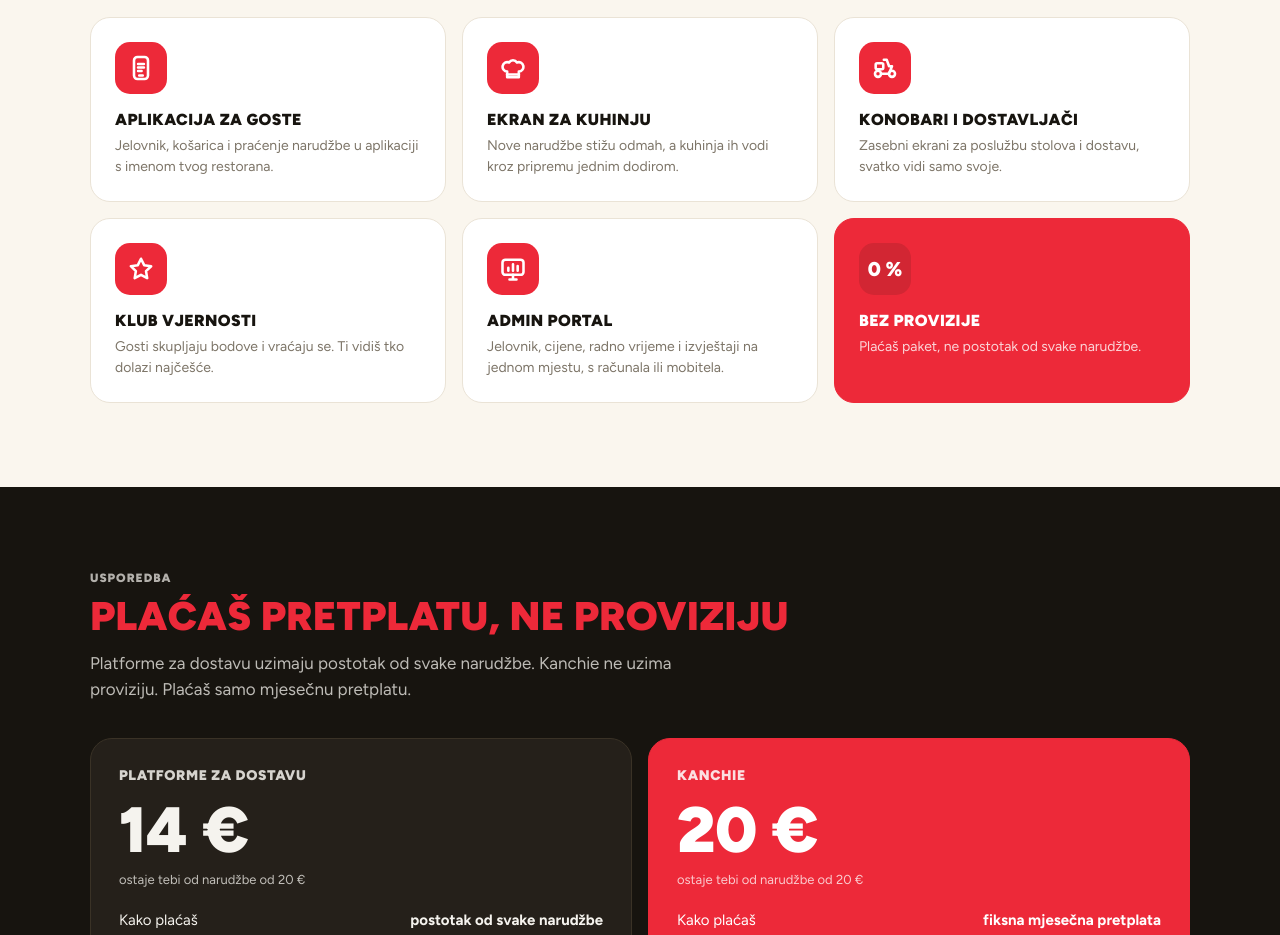
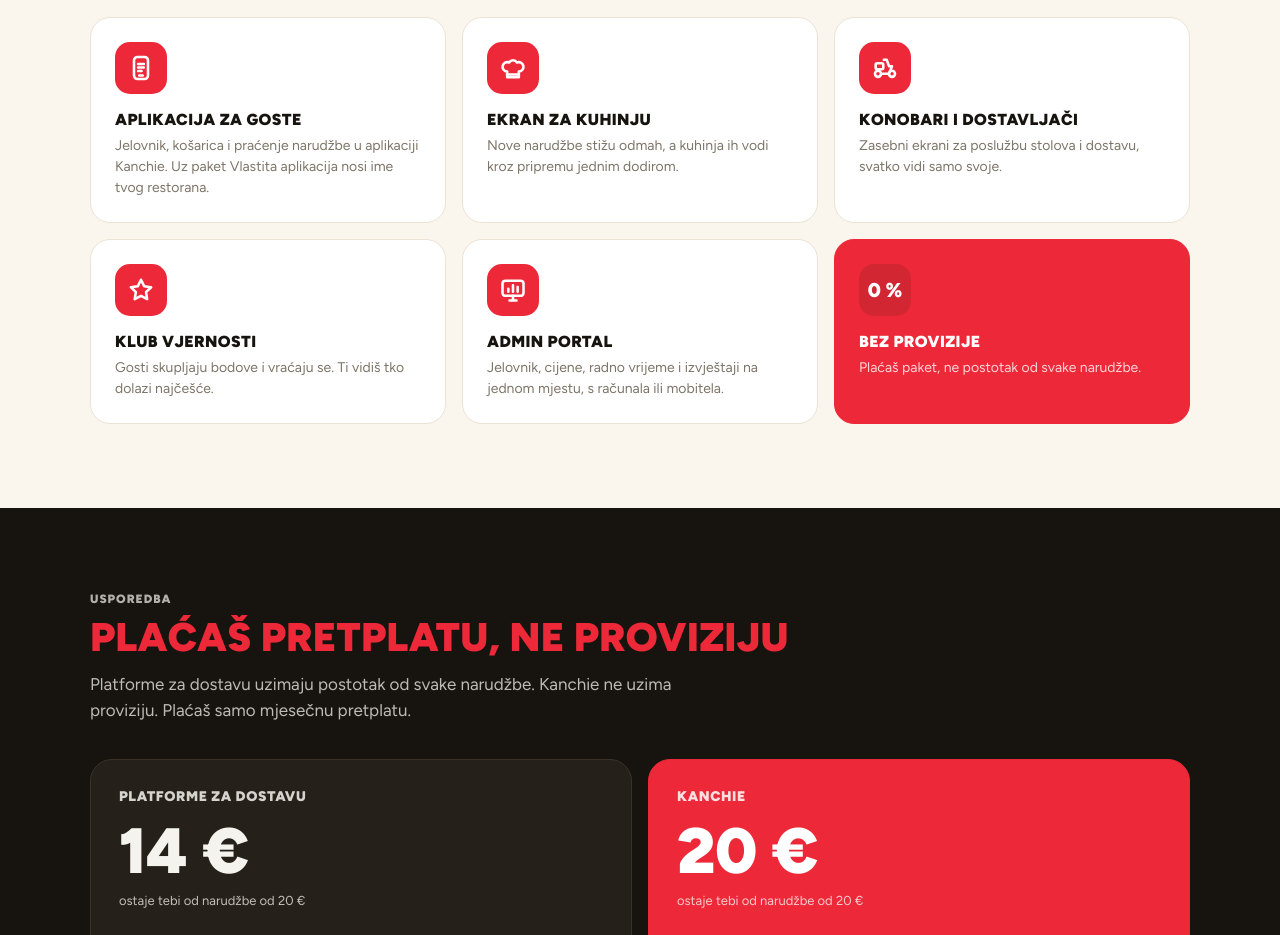
Before and after one commit to dbabic89/xepc.io-web, a plain HTML site: page kanchie/site/index.html in a window 1280 px wide. Shown: the part 880-1815 px from the top of the page. Drawn offline with Linux system fonts and the light colour scheme.

Commit message:
fix(kanchie): guest app tile no longer promises own branding in every package

```diff
--- a/kanchie/site/index.html
+++ b/kanchie/site/index.html
@@ -94,7 +94,7 @@
     <h2>Sve što restoran treba</h2>
     <p class="lead">Pet alata, jedan sustav. Svaki radi sam, a zajedno rade bez dodatnog posla.</p>
     <div class="g3">
-      <div class="tile"><div class="ic" aria-hidden="true"><svg class="i"><use href="#i-app"/></svg></div><h3>Aplikacija za goste</h3><p>Jelovnik, košarica i praćenje narudžbe u aplikaciji s imenom tvog restorana.</p></div>
+      <div class="tile"><div class="ic" aria-hidden="true"><svg class="i"><use href="#i-app"/></svg></div><h3>Aplikacija za goste</h3><p>Jelovnik, košarica i praćenje narudžbe u aplikaciji Kanchie. Uz paket Vlastita aplikacija nosi ime tvog restorana.</p></div>
       <div class="tile"><div class="ic" aria-hidden="true"><svg class="i"><use href="#i-kitchen"/></svg></div><h3>Ekran za kuhinju</h3><p>Nove narudžbe stižu odmah, a kuhinja ih vodi kroz pripremu jednim dodirom.</p></div>
       <div class="tile"><div class="ic" aria-hidden="true"><svg class="i"><use href="#i-scooter"/></svg></div><h3>Konobari i dostavljači</h3><p>Zasebni ekrani za poslužbu stolova i dostavu, svatko vidi samo svoje.</p></div>
       <div class="tile"><div class="ic" aria-hidden="true"><svg class="i"><use href="#i-star"/></svg></div><h3>Klub vjernosti</h3><p>Gosti skupljaju bodove i vraćaju se. Ti vidiš tko dolazi najčešće.</p></div>
```
